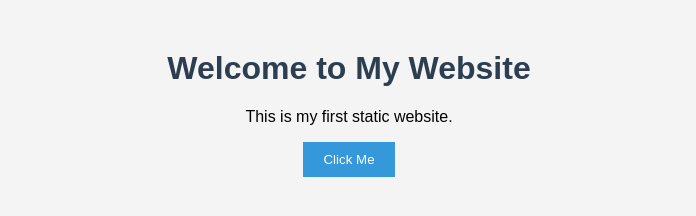
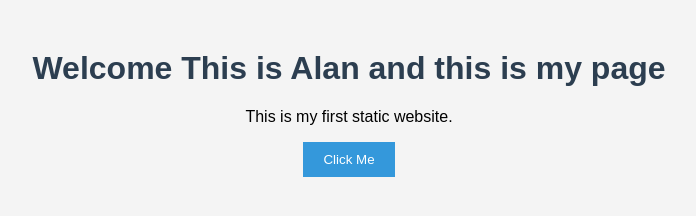
Before and after one commit to alanks002/my_static_website, a plain HTML site: page index.html in a window 1280 px wide. Shown: the whole page, without its empty margins (291-987 px from the left). Drawn offline with Linux system fonts and the light colour scheme.

Commit message:
Updated header section

```diff
--- a/index.html
+++ b/index.html
@@ -6,7 +6,7 @@
 </head>
 <body>
 
-    <h1>Welcome to My Website</h1>
+    <h1>Welcome This is Alan and this is my page </h1>
     <p>This is my first static website.</p>
 
     <button onclick="showMessage()">Click Me</button>
```
